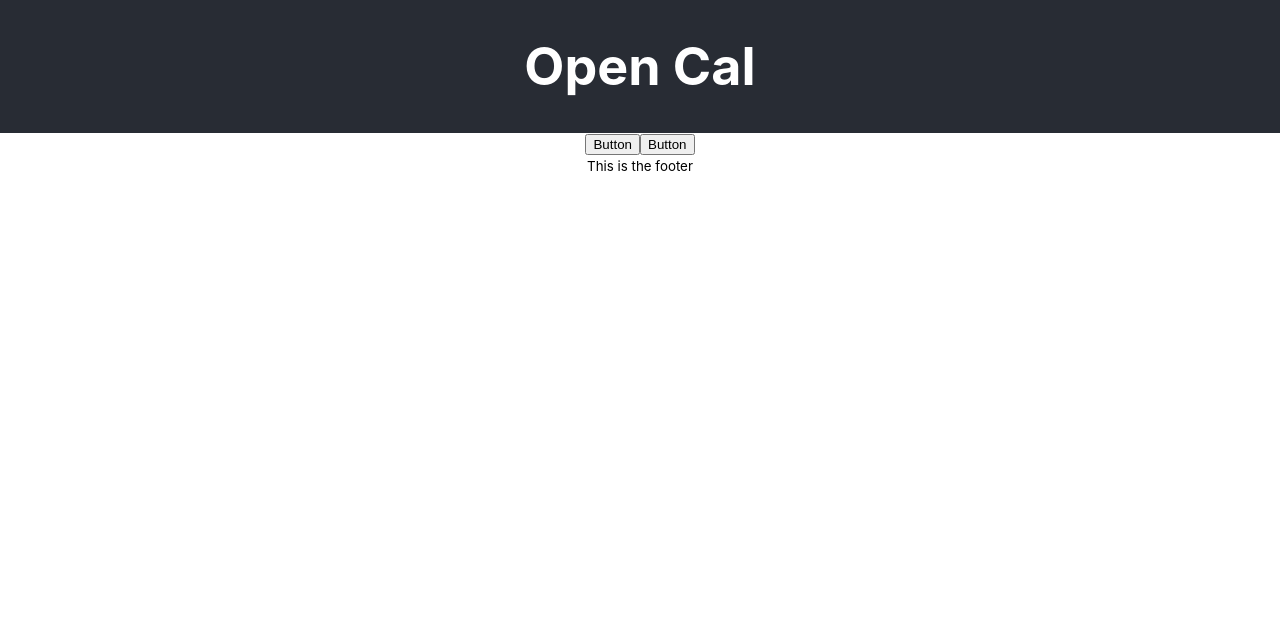
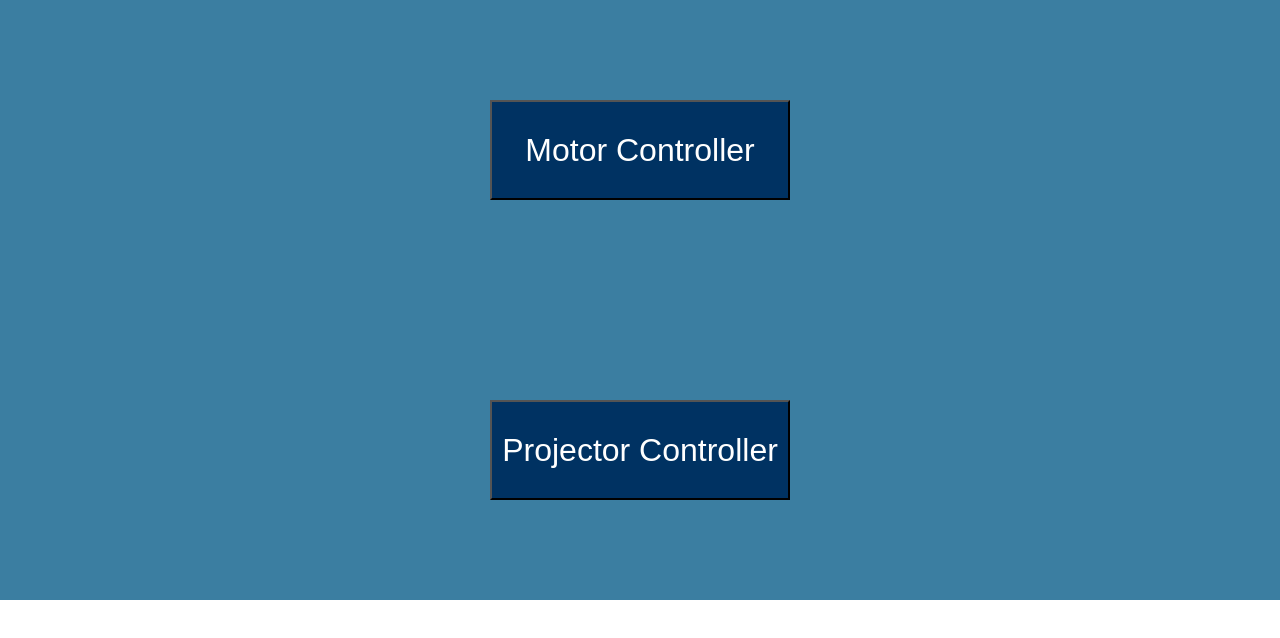
Before and after one commit to christianjc/open-cal-app, a React (Create React App) app: page / in a window 1280 px wide. Shown: the top 638 px of the page. Built offline with nearby package versions, Linux system fonts and the light colour scheme.

Commit message:
working on project structure

```diff
--- a/package.json
+++ b/package.json
@@ -8,6 +8,7 @@
     "@testing-library/user-event": "^13.5.0",
     "react": "^17.0.2",
     "react-dom": "^17.0.2",
+    "react-router-dom": "^6.2.2",
     "react-scripts": "5.0.0",
     "web-vitals": "^2.1.4"
   },
--- a/src/App.js
+++ b/src/App.js
@@ -1,16 +1,36 @@
-import logo from './logo.svg';
-import './css/App.css';
-import Header from "./componets/Header";
-import Content from './componets/Content';
-import Footer from './componets/Footer';
+import { useEffect, useState } from "react";
+import HomeView from "./views/HomeView";
+import MotorView from "./views/MotorView";
+import ProjectorView from "./views/ProjectorView";
+import { AppContext }  from "./AppContext";
+import "./css/App.css"
 
 
 function App() {
+  var displayView = (<HomeView></HomeView>);
+
+  const [view, setView] = useState('Home');
+  const [componentView, setComponentView] = useState(<HomeView></HomeView>);
+
+  useEffect(() => {
+    console.log("running useEffect");
+    if (view === 'Home') {
+      setComponentView(<HomeView></HomeView>);
+      console.log('Home ${componentView}')
+    } else if (view === 'MotorView') {
+      setComponentView(<MotorView></MotorView>);
+      console.log(componentView);
+    } else if (view === 'ProjectorView') {
+      setComponentView(<ProjectorView></ProjectorView>);
+      console.log(componentView);
+    }
+  },[view])
+
   return (
-    <div className="App">
-      <Header />
-      <Content />
-      <Footer/>
+    <div>
+      <AppContext.Provider value={{view, setView}}>
+      {componentView}
+      </AppContext.Provider>
     </div>
   );
 }
--- /dev/null
+++ b/src/AppContext.js
@@ -0,0 +1,3 @@
+import { createContext } from "react";
+
+export const AppContext = createContext('Home');
--- a/src/componets/Content.js
+++ /dev/null
@@ -1,17 +0,0 @@
-
-function Button() {
-    return (
-        <button>Button</button>
-    )
-}
-
-function Content() {
-    return (
-      <div className="App-content">
-        <Button/>
-        <Button/>
-      </div>
-    )
-  }
-
-  export default Content
--- a/src/css/App.css
+++ b/src/css/App.css
@@ -3,14 +3,44 @@
 }
 
 .App-header {
-  background-color: #282c34;
-  min-height: 10vh;
+  background-color: #c4820e;
+  min-height: 15vh;
   display: flex;
   flex-direction: column;
   align-items: center;
   justify-content: center;
   font-size: calc(10px + 2vmin);
   color: white;
+}
+
+.App-content {
+  background-color: #3b7ea1;
+  min-height: 75vh;
+  display: flex;
+  flex-direction: column;
+  align-items: center;
+  justify-content: space-around;
+}
+
+.control-btn {
+  font-size: xx-large;
+  color: white;
+  width: 300px;
+  height: 100px;
+  background-color: #003262;
+  display: flex;
+  align-items: center;
+  justify-content: center;
+  padding: 10px 10px;
+}
+
+.App-footer {
+  color: white;
+  min-height: 10vh;
+  background-color: black;
+  display: flex;
+  align-items: center;
+  justify-content: center;
 }
 
 .App-link {
--- /dev/null
+++ b/src/views/HomeView.js
@@ -0,0 +1,37 @@
+import { useContext } from "react";
+import { AppContext } from "../AppContext";
+
+const btn_1 = 'Motor Controller';
+const btn_2 = 'Projector Controller';
+
+
+function Button(props) {
+  const {view, setView} = useContext(AppContext)
+
+  function changeView() {
+    if (props.name === btn_1) {
+      setView('MotorView');
+      console.log('changing view to Motor');
+    } else {
+      setView('ProjectorView');
+      console.log('changing view to Projector');
+    }
+
+  }
+    return (
+        <button className="control-btn" onClick={changeView}>{props.name}</button>
+    )
+}
+
+function HomeView (props) {
+
+
+  return (
+    <div className="App-content">
+      <Button name={btn_1} />
+      <Button name={btn_2} />
+    </div>
+  )
+}
+
+export default HomeView
--- /dev/null
+++ b/src/views/MotorView.js
@@ -0,0 +1,10 @@
+
+function MotorView() {
+    return (
+        <div>
+            Motor view
+        </div>
+    )
+}
+
+export default MotorView;
--- /dev/null
+++ b/src/views/ProjectorView.js
@@ -0,0 +1,9 @@
+function ProjectorView() {
+    return (
+        <div>
+            Projector View
+        </div>
+    )
+}
+
+export default ProjectorView;
```
Also changed, not shown: 1 other file (tests, documents, lock files or other folders).
